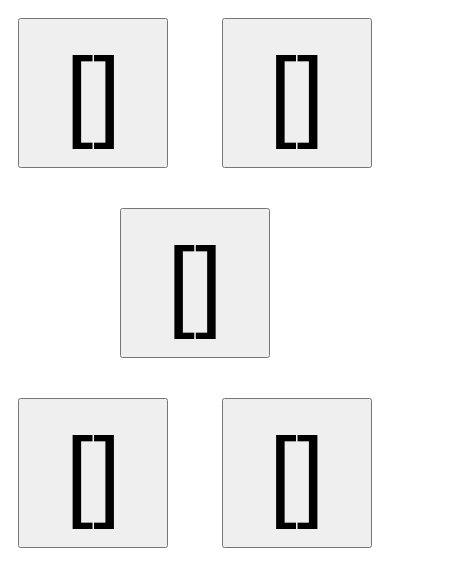
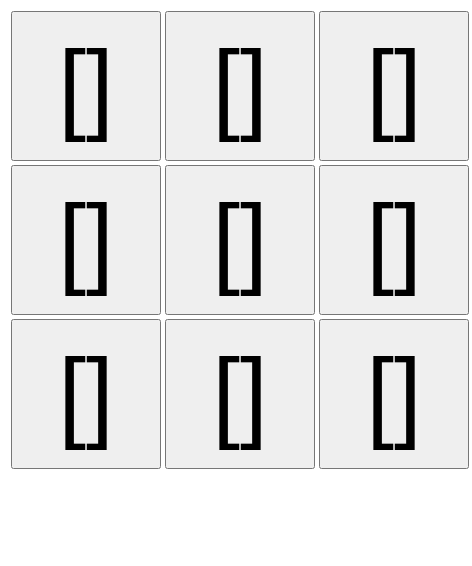
Before and after one commit to RedstoneGuy9248/tic-tac-toe, a plain HTML site: page index.html in a window 390 px wide. Shown: the top 566 px of the page, 472 px wide, since content can reach past the window. Drawn offline with Linux system fonts and the light colour scheme.

Commit message:
Fix mobile view

```diff
--- a/index.html
+++ b/index.html
@@ -7,19 +7,21 @@
         <meta name="viewport" content="width=device-width, initial-scale=1.0">
     </head>
     <body>
-        <div id="grid">
-            <button data-value="none" class="grid" id="0">[]</button>
-            <button data-value="none" class="grid" id="1">[]</button>
-            <button data-value="none" class="grid" id="2">[]</button>
-            <br>
-            <button data-value="none" class="grid" id="3">[]</button>
-            <button data-value="none" class="grid" id="4">[]</button>
-            <button data-value="none" class="grid" id="5">[]</button>
-            <br>
-            <button data-value="none" class="grid" id="6">[]</button>
-            <button data-value="none" class="grid" id="7">[]</button>
-            <button data-value="none" class="grid" id="8">[]</button>
-        </div>
+        <table id="grid">
+            <tr>
+            <td><button data-value="none" class="grid" id="0">[]</button></td>
+            <td><button data-value="none" class="grid" id="1">[]</button></td>
+            <td><button data-value="none" class="grid" id="2">[]</button></td>
+            </tr><tr>
+            <td><button data-value="none" class="grid" id="3">[]</button></td>
+            <td><button data-value="none" class="grid" id="4">[]</button></td>
+            <td><button data-value="none" class="grid" id="5">[]</button></td>
+            </tr><tr>
+            <td><button data-value="none" class="grid" id="6">[]</button></td>
+            <td><button data-value="none" class="grid" id="7">[]</button></td>
+            <td><button data-value="none" class="grid" id="8">[]</button></td>
+            </tr>
+        </table>
         <p></p>
     </body>
     <script src="app.js"></script>
--- a/style.css
+++ b/style.css
@@ -5,8 +5,10 @@ body {
 }
 button {
     font-size: 100px;
-    margin: 10px 10px 30px 10px;
     text-align: center;
     height: 150px;
     width: 150px;
 }
+table {
+    margin: auto;
+}
```
